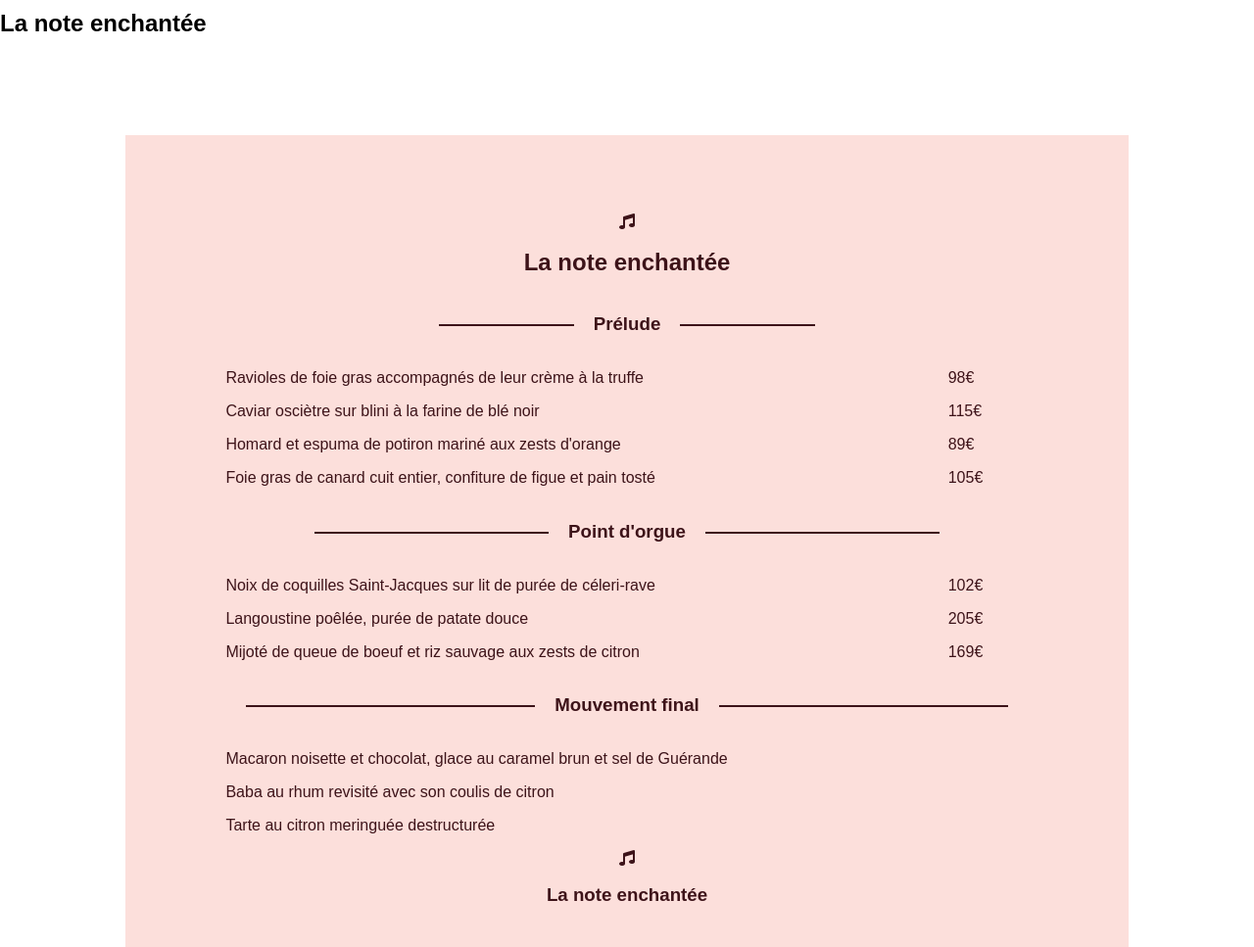
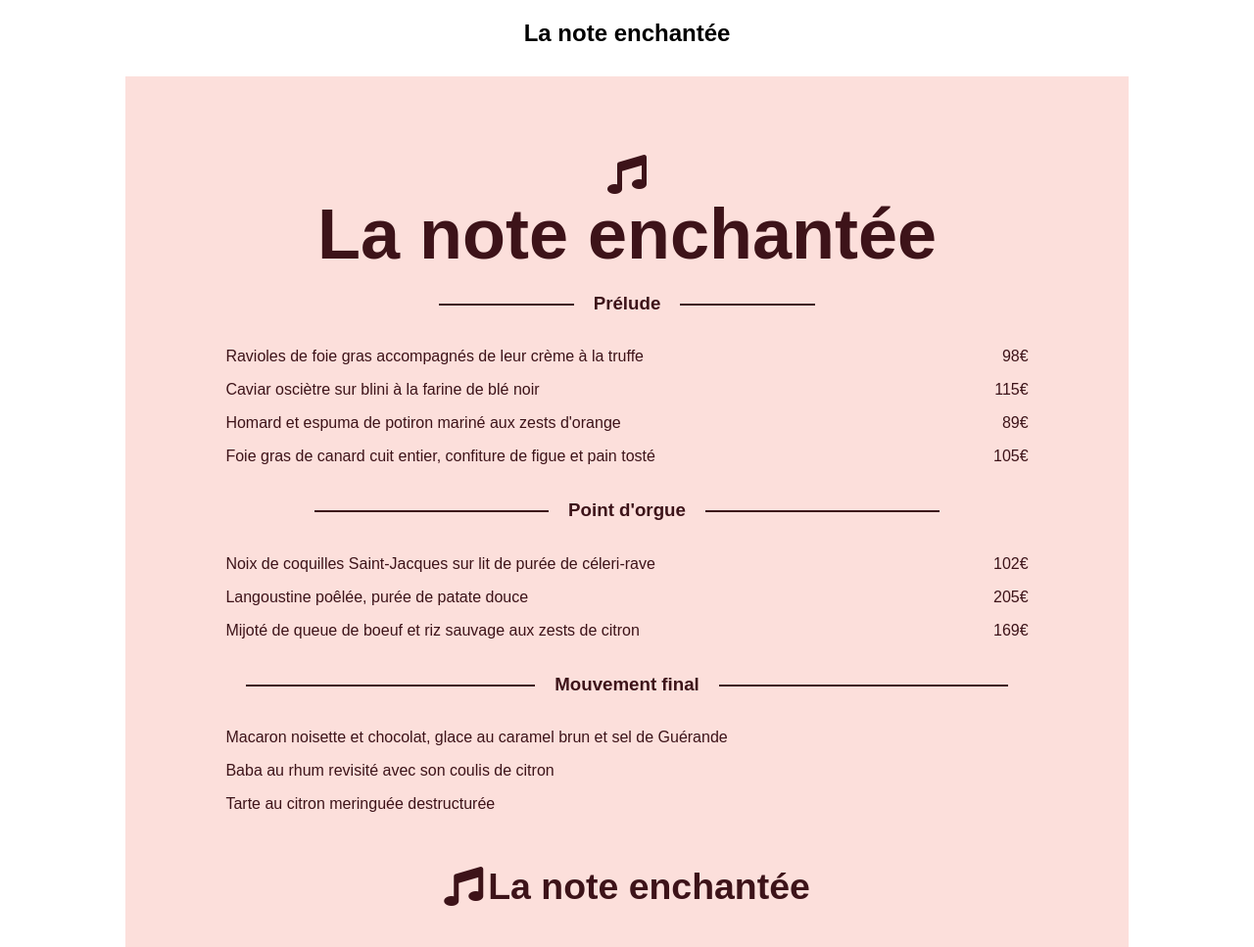
Before and after one commit to Camilofranco97/FrancoCamilo_3_05082020, a plain HTML site: page menu/menu1.html in a window 1280 px wide. Shown: the part 160-1127 px from the top of the page at 98% size. Drawn offline with Linux system fonts and the light colour scheme.

Commit message:
font size et font weight superieur et inferieur

```diff
--- a/menu/style1.css
+++ b/menu/style1.css
@@ -17,6 +17,22 @@ header footer
     background-color: rgb(87, 156, 135);
 }
 
+h1
+{
+    display: flex;
+    flex-direction: column;
+    justify-content: center;
+    text-align: center;
+    margin: 0;
+    height: 150px;
+    font-size: 4em;
+}
+
+.yellow
+{
+    color: rgb(253, 203, 70);
+}
+
 #white-section
 {
 
@@ -27,23 +43,13 @@ header footer
     display: flex;
     flex-direction: column;
     justify-content: center;
-    margin: auto;
+    margin-top: 30px;
+    text-align: center;
 }
 
-h1
+h2
 {
-    display: flex;
-    flex-direction: column;
-    justify-content: center;
-    text-align: center;
-    margin: auto;
-    height: 150px;
-    font-size: 4em;
-}
-
-.yellow
-{
-    color: rgb(253, 203, 70);
+    margin:0;
 }
 
 #menu-section
@@ -54,7 +60,7 @@ h1
     margin: auto;
     background-color: rgb(252, 223, 219);
     color: rgb(61, 19, 25);
-    margin-top: 80px;
+    margin-top: 30px;
     margin-bottom: 80px;
 }
 
@@ -73,6 +79,14 @@ h1
     justify-content: center;
     align-items: center;
     margin: 0;
+    font-size: 3em;
+    font-weight: bold;
+}
+
+#superieur i
+{
+    font-size: 40px;
+
 }
 
 .gras
@@ -124,16 +138,24 @@ h1
 .prix
 {
     width: 10%;
+    text-align: right;
 }
 
 #inferieur
 {
     display: flex;
-    flex-direction: column;
+    flex-direction: row;
     justify-content: center;
     align-items: center;
+    font-size: 2em;
+    font-weight: bold;
 }
 
+#inferieur i
+{
+    font-size: 40px;
+    margin-right: 5px;
+}
 
 footer
 {
```
